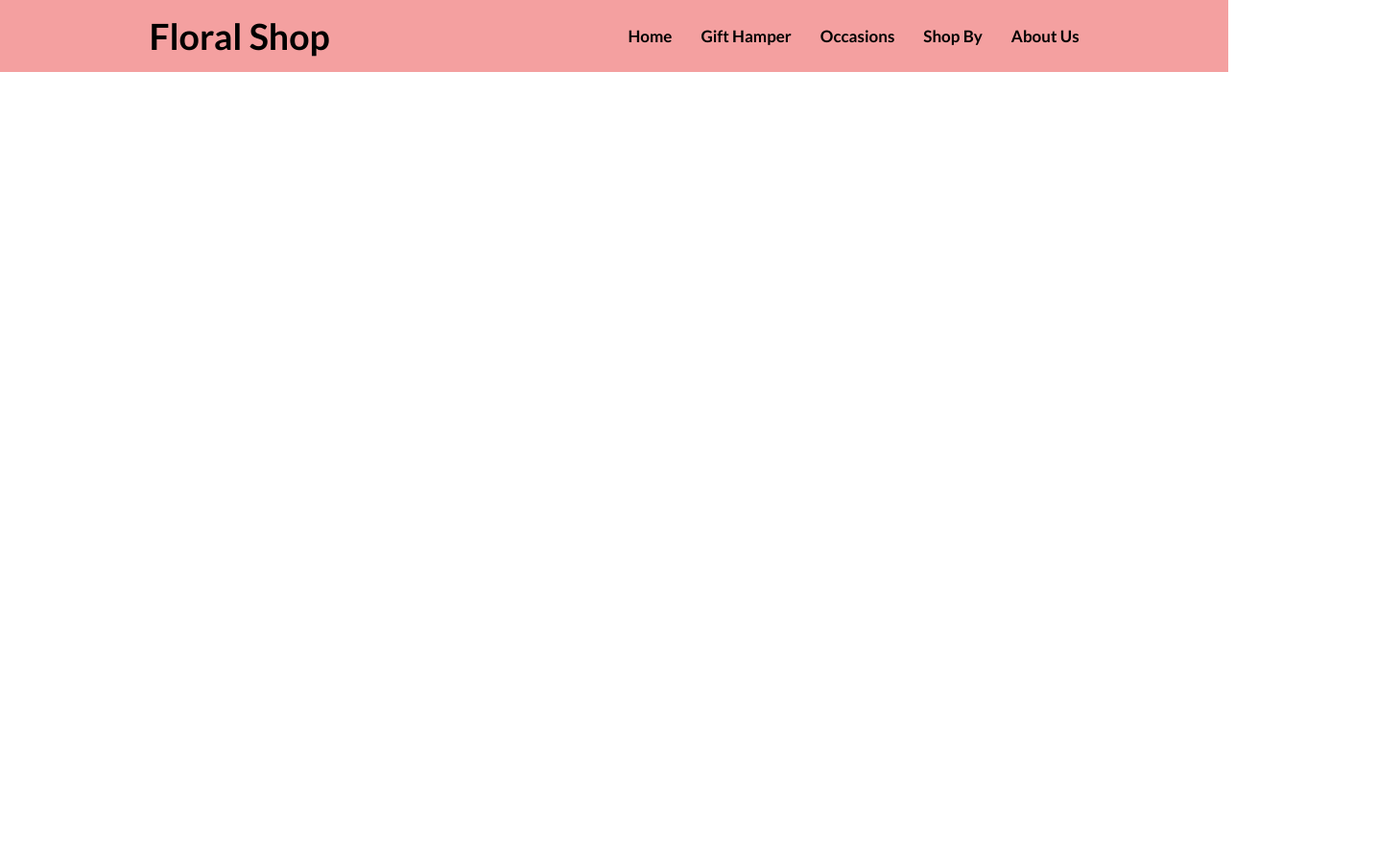
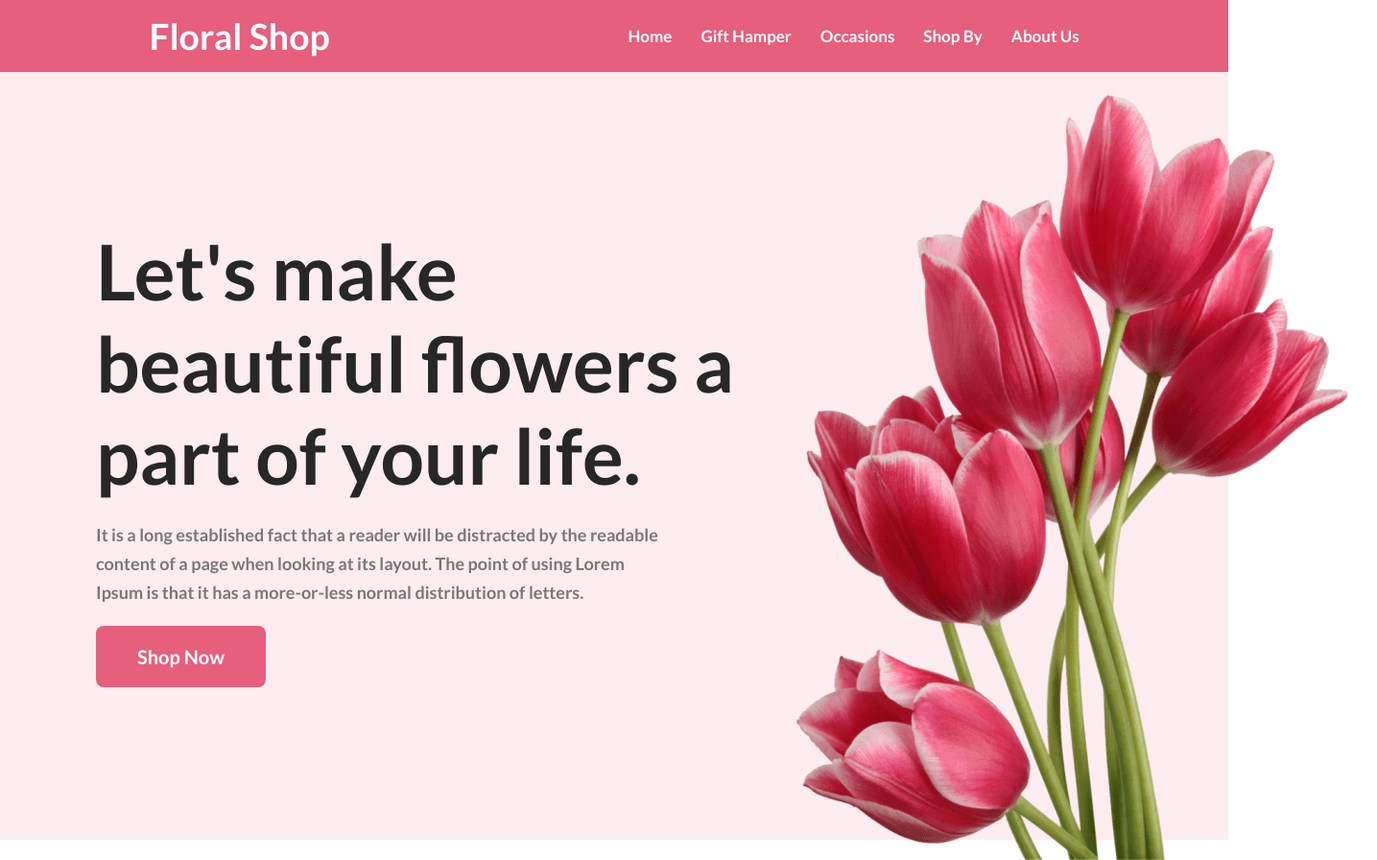
Before and after one commit to shaid30044/assignment-1, a plain HTML site: page index.html in a window 1280 px wide. Shown: the whole page at 96% size, 1435 px wide, since content can reach past the window. Before the commit the page ends 800 px from the top, so only its background shows below. Drawn offline with Linux system fonts and the light colour scheme.

Commit message:
add banner

```diff
--- a/index.html
+++ b/index.html
@@ -27,6 +27,18 @@
                 <li class="menu">About Us</li>
             </div>
         </nav>
+
+        <!-- banner section -->
+        <div class="banner">
+            <div class="banner-content">
+                <h1 class="banner-title">Let's make beautiful flowers a part of your life.</h1>
+                <p class="banner-info">It is a long established fact that a reader will be distracted by the readable content of a page when looking at its layout. The point of using Lorem Ipsum is that it has a more-or-less normal distribution of letters.</p>
+                <button class="banner-btn">Shop Now</button>
+            </div>
+            <div class="banner-img">
+                <img src="Flower Asset/pngwing 10.png" alt="" class="banner-flower">
+            </div>
+        </div>
     </header>
 </body>
 
--- a/style.css
+++ b/style.css
@@ -4,11 +4,14 @@
     font-family: 'Lato', sans-serif;
 }
 
+/* nav style */
+
 nav {
     display: flex;
     justify-content: space-around;
     align-items: center;
-    background-color: rgb(244, 160, 160);
+    background-color: #e65f7c;
+    color: white;
     padding: 15px;
 }
 
@@ -30,5 +33,54 @@ nav {
 }
 
 .menu:hover {
-    color: rgb(234, 234, 234);
+    color: rgba(39, 39, 39, 0.9);
 }
+
+/* banner style */
+
+.banner {
+    display: flex;
+    justify-content: space-around;
+    align-items: center;
+    background-color: rgba(229, 84, 115, 0.10);
+    height: 100vh;
+    padding-left: 100px;
+}
+
+.banner-title {
+    color: #272727;
+    font-size: 80px;
+    font-weight: 800;
+    padding-bottom: 20px;
+    width: 700px;
+}
+
+.banner-info {
+    color: rgba(39, 39, 39, 0.60);
+    font-size: 18px;
+    font-weight: 400;
+    line-height: 30px;
+    padding-bottom: 20px;
+    width: 600px;
+}
+
+.banner-btn {
+    padding: 20px 43px;
+    border: 0;
+    border-radius: 8px;
+    background: #e65f7c;
+    color: #FFF;
+    font-size: 20px;
+    font-weight: 700;
+    cursor: pointer;
+}
+
+.banner-btn:hover {
+    color: rgba(39, 39, 39, 0.9);
+}
+
+.banner-flower {
+    width: 635px;
+    height: 800px;
+    margin-bottom: -45px;
+}
```
